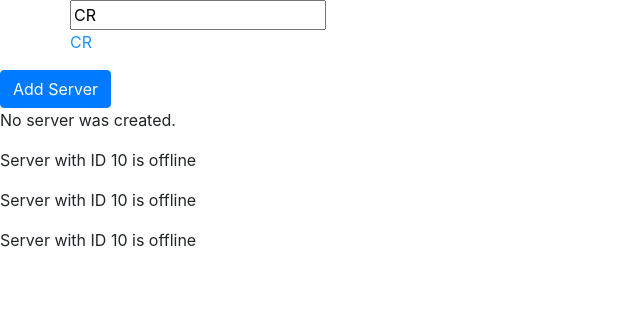
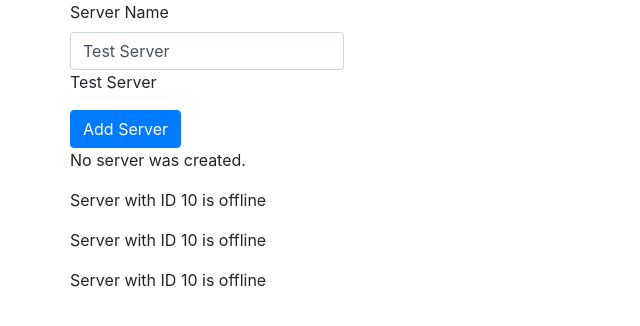
Before and after one commit to coryrosser/angular-course-app, an Angular app: page / in a window 1280 px wide. Shown: the top 326 px of the page, without its empty margins (0-640 px from the left). Built offline with nearby package versions, Linux system fonts and the light colour scheme.

Commit message:
two way data binding

```diff
--- a/src/app/app.component.html
+++ b/src/app/app.component.html
@@ -1,10 +1,7 @@
 <div class="container">
   <div class="row">
     <div class="col-xs-12">
-      <input type="text" [(ngModel)]=name>
-      <p>{{ name }}</p>
+      <app-servers></app-servers>
     </div>
   </div>
 </div>
-
-<app-servers></app-servers>
--- a/src/app/servers/servers.component.html
+++ b/src/app/servers/servers.component.html
@@ -1,3 +1,10 @@
+<label>Server Name</label>
+<input
+type="text"
+class="form-control"
+[(ngModel)]="serverName"
+>
+<p>{{serverName}}</p>
 <button
 [disabled]="!allowNewServer"
 (click)="onCreateServer()"
--- a/src/app/servers/servers.component.ts
+++ b/src/app/servers/servers.component.ts
@@ -9,6 +9,8 @@
 export class ServersComponent implements OnInit {
   allowNewServer = false;
   serverCreationStatus = 'No server was created.'
+  serverName = 'Test Server';
+
   constructor() {
     setTimeout(()=>{
       this.allowNewServer = true
@@ -17,7 +19,10 @@
 
   ngOnInit(): void {
   }
-
+  onUpdateServerName(e) {
+    console.log(e.target.value)
+    this.serverName = (<HTMLInputElement>e.target).value
+  }
   onCreateServer() {
     this.serverCreationStatus = 'Server was created'
   }
```
